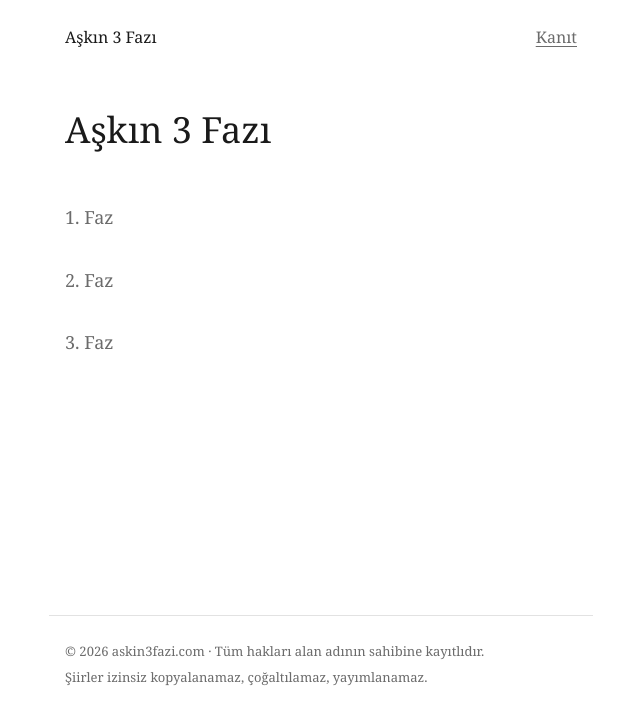
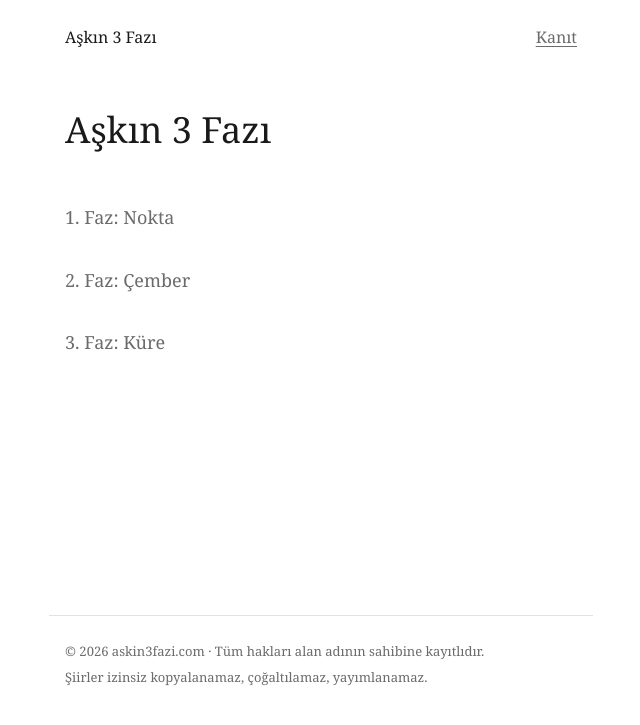
Before and after one commit to sonmezmustafa/askin3fazi, a Jekyll site: the page built from index.html, in a window 1280 px wide. Shown: the top 725 px of the page, without its empty margins (319-959 px from the left). Built offline with Jekyll 4.4.1, drawn with Linux system fonts in a browser that asks for light colours.

Commit message:
Faz adları: Nokta, Çember, Küre

```diff
--- a/_data/fazlar.yml
+++ b/_data/fazlar.yml
@@ -1,6 +1,6 @@
 - numara: 1
-  ad: "1. Faz"
+  ad: "1. Faz: Nokta"
 - numara: 2
-  ad: "2. Faz"
+  ad: "2. Faz: Çember"
 - numara: 3
-  ad: "3. Faz"
+  ad: "3. Faz: Küre"
```
